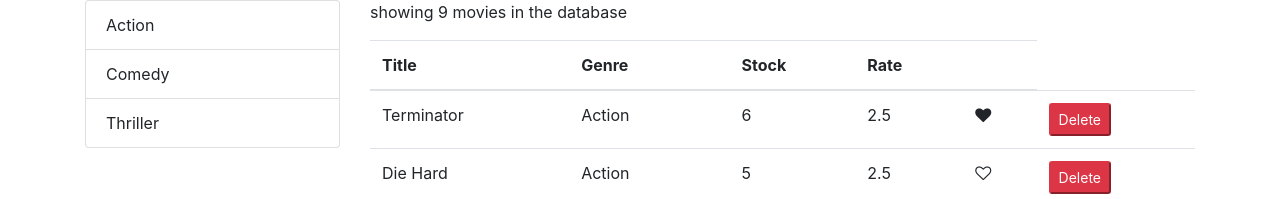
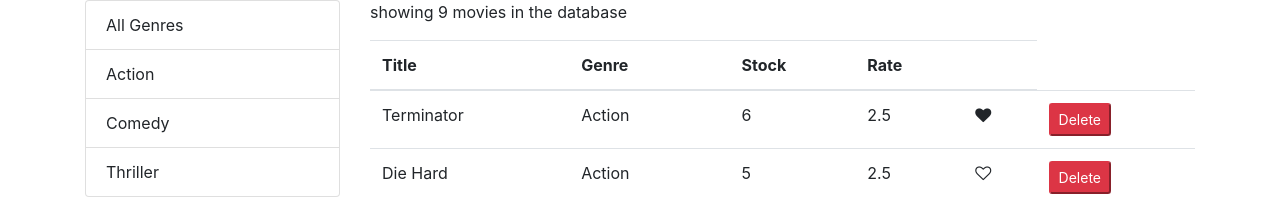
Before and after one commit to sai-sreenath/MovieRentals_Frontend, a React (Create React App) app in the folder movierentals/: page / in a window 1280 px wide. Shown: the top 199 px of the page. Built offline with nearby package versions, Linux system fonts and the light colour scheme.

Commit message:
Adding All Genres

```diff
--- a/movierentals/src/components/movies.jsx
+++ b/movierentals/src/components/movies.jsx
@@ -15,7 +15,10 @@
   };
 
   componentDidMount(){
-    this.setState({ movies: getMovies(), genres: getGenres()});
+
+    const genres = [{name:'All Genres'}, ...getGenres()]
+
+    this.setState({ movies: getMovies(), genres});
   }
 
   handleDelete = (movie) => {
@@ -40,7 +43,7 @@
   };
 
   handleGenreSelect = genre => {
-    this.setState({selectedGenre: genre});
+    this.setState({selectedGenre: genre, currentPage:1});
   };
 
   render() {
@@ -49,7 +52,7 @@
 
     if (count === 0) return <p>There are no movies in the database.</p>;
 
-    const filtered = selectedGenre
+    const filtered = selectedGenre && selectedGenre._id
                     ? allMovies.filter(m=>m.genre._id === selectedGenre._id)
                     : allMovies;
 
```
